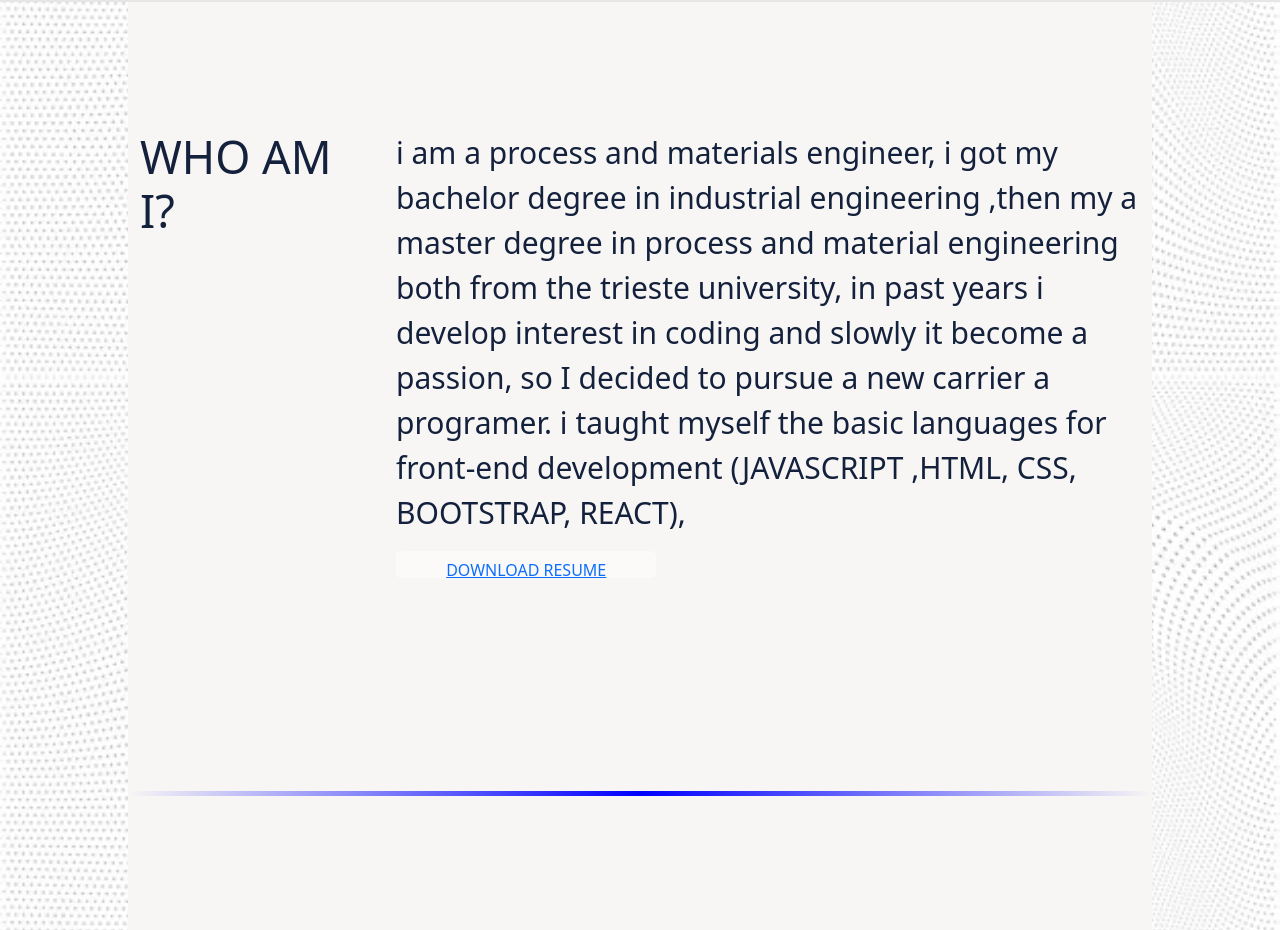
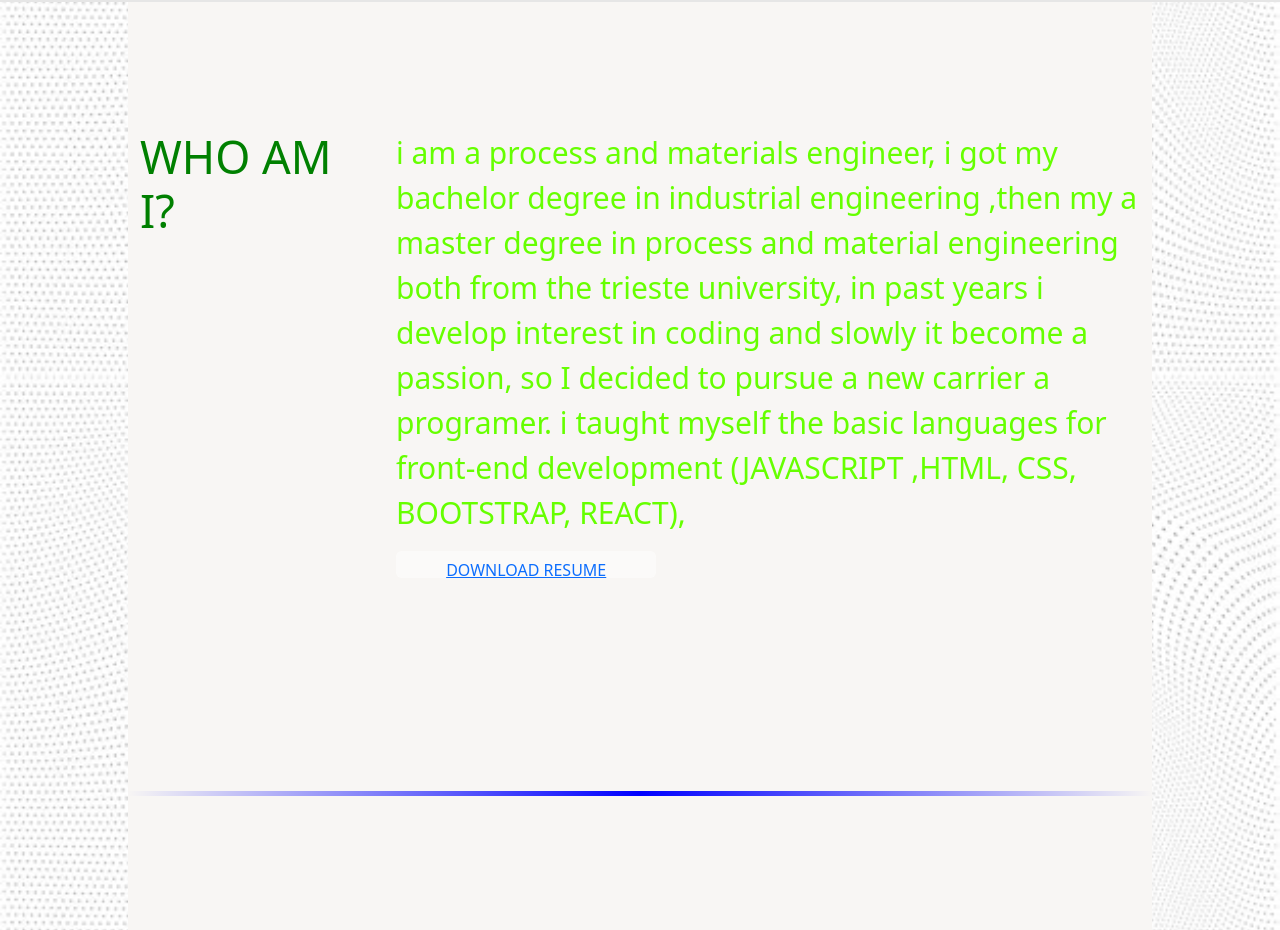
Before and after one commit to baselasi/portfolio-, a React (Create React App) app: page / in a window 1280 px wide. Shown: the part 854-1784 px from the top of the page. Built offline with nearby package versions, Linux system fonts and the light colour scheme.

Commit message:
Update about.js

```diff
--- a/src/components/about.js
+++ b/src/components/about.js
@@ -6,9 +6,9 @@ export default function About(){
     return(
         <section className="flex justify-content-center marging-padding border-bottom border-5 border-primary"   style={{backgroundColor:"rgb(248, 246, 244)",color:"rgb(20, 33, 61)",marginTop:"0"}}>
            <div className="row col-12">
-           <h2 className="col-sm-3" style={{fontSize:"45px"}}>WHO AM I?</h2>
+           <h2 className="col-sm-3" style={{fontSize:"45px",color:"green"}}>WHO AM I?</h2>
             <div className="col-sm-9" >
-                <p style={{fontSize:"30px"}}>
+                <p style={{fontSize:"30px",color:"rgb(102, 255, 0)"}}>
                     {data.profile}
                 </p>
                 <button className="col-3 btn "><a href="CVBassel-Assi.pdf" download="ASSI-BASSEL RESUME" style={{width:"100%"}}>DOWNLOAD RESUME </a></button>
```
